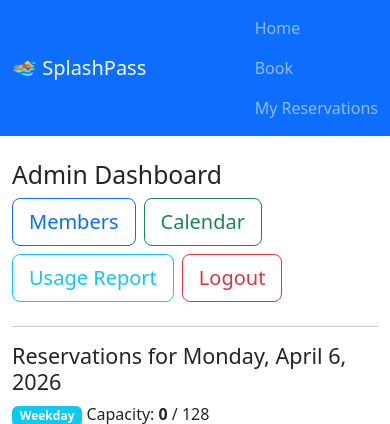
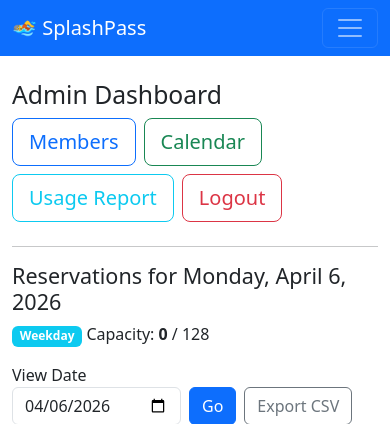
Before and after one commit to ccbractivix/splashpass, a Flask app: page /admin in a window 390 px wide. Shown: the top 424 px of the page. Run offline with Flask 3, Linux system fonts and the light colour scheme; the visitor is signed in with stand-in values (Sample User, id 1); data that the repository does not hold is empty; some libraries are stand-ins or nearby versions.

Commit message:
Refactor navbar for responsive design

```diff
--- a/templates/base.html
+++ b/templates/base.html
@@ -10,10 +10,23 @@
   <nav class="navbar navbar-expand-lg navbar-dark bg-primary">
     <div class="container">
       <a class="navbar-brand" href="/">🏊 SplashPass</a>
-      <div class="navbar-nav">
-        <a class="nav-link" href="/">Home</a>
-        <a class="nav-link" href="/book">Book</a>
-        <a class="nav-link" href="/lookup">My Reservations</a>
+      <button class="navbar-toggler" type="button" data-bs-toggle="collapse"
+              data-bs-target="#navbarNav" aria-controls="navbarNav"
+              aria-expanded="false" aria-label="Toggle navigation">
+        <span class="navbar-toggler-icon"></span>
+      </button>
+      <div class="collapse navbar-collapse" id="navbarNav">
+        <ul class="navbar-nav ms-auto">
+          <li class="nav-item">
+            <a class="nav-link" href="/">Home</a>
+          </li>
+          <li class="nav-item">
+            <a class="nav-link" href="/book">Book</a>
+          </li>
+          <li class="nav-item">
+            <a class="nav-link" href="/lookup">My Reservations</a>
+          </li>
+        </ul>
       </div>
     </div>
   </nav>
```
